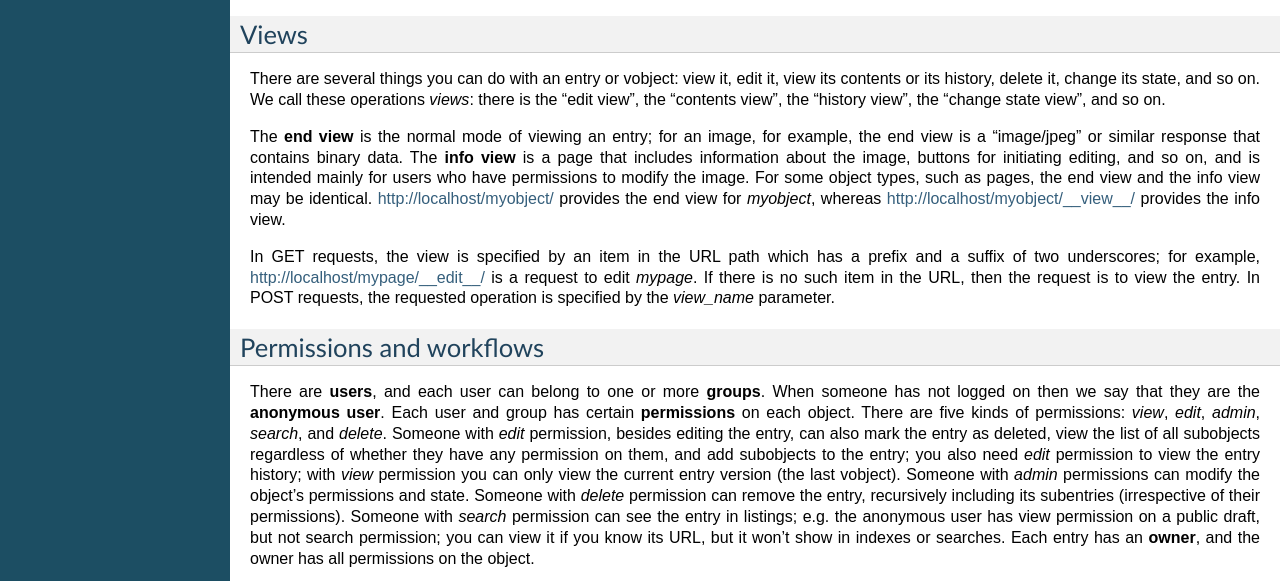
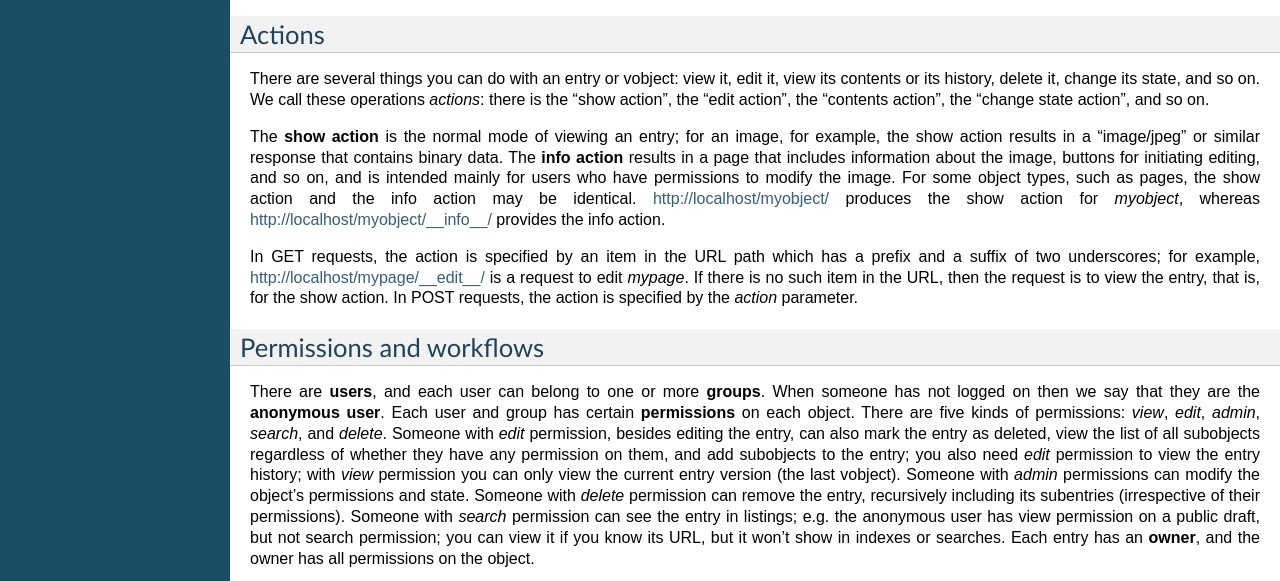
Before and after one commit to aptiko/zadig, a Sphinx documentation site: the page built from docs/concepts.txt, in a window 1280 px wide and 900 px high, scrolled down 1815 px, cut to the strip 241-822 px from the top of the window. Built offline with Sphinx 7.4.7, drawn with Linux system fonts in a browser that asks for light colours.

Commit message:
Renaming views to actions

```diff
--- a/docs/concepts.txt
+++ b/docs/concepts.txt
@@ -184,43 +184,39 @@ entry, including the history, is permanently and irrevocably deleted.
    Removing the entry is not yet implemented in the user interface.
 
 .. index::
-   single: view
-   single: end view
-   single: view; end
-   single: info view
-   single: view; info
-   single: edit view
-   single: view; edit
-   single: contents view
-   single: view; contents
-   single: history view
-   single: view; history
+   single: action
+   single: show
+   single: action; show
+   single: action; info
+   single: action; edit
+   single: action; contents
+   single: action; history
 
-Views
-=====
+Actions
+=======
 
 There are several things you can do with an entry or vobject: view it,
 edit it, view its contents or its history, delete it, change its
-state, and so on. We call these operations *views*: there is the "edit
-view", the "contents view", the "history view", the "change state
-view", and so on.
+state, and so on. We call these operations *actions*: there is the
+"show action", the "edit action", the "contents action", the "change
+state action", and so on.
 
-The **end view** is the normal mode of viewing an entry; for an image,
-for example, the end view is a "image/jpeg" or similar response that
-contains binary data. The **info view** is a page that includes
-information about the image, buttons for initiating editing, and so
-on, and is intended mainly for users who have permissions to modify
-the image. For some object types, such as pages, the end view and the
-info view may be identical.  http://localhost/myobject/ provides the
-end view for *myobject*, whereas http://localhost/myobject/__view__/
-provides the info view.
+The **show action** is the normal mode of viewing an entry; for an
+image, for example, the show action results in a "image/jpeg" or
+similar response that contains binary data. The **info action**
+results in a page that includes information about the image, buttons
+for initiating editing, and so on, and is intended mainly for users
+who have permissions to modify the image. For some object types, such
+as pages, the show action and the info action may be identical.
+http://localhost/myobject/ produces the show action for *myobject*,
+whereas http://localhost/myobject/__info__/ provides the info action.
 
-In GET requests, the view is specified by an item in the URL path
+In GET requests, the action is specified by an item in the URL path
 which has a prefix and a suffix of two underscores; for example,
 http://localhost/mypage/__edit__/ is a request to edit *mypage*.  If
 there is no such item in the URL, then the request is to view the
-entry. In POST requests, the requested operation is specified by the
-*view_name* parameter.
+entry, that is, for the show action. In POST requests, the action
+is specified by the *action* parameter.
 
 
 .. index::
```
